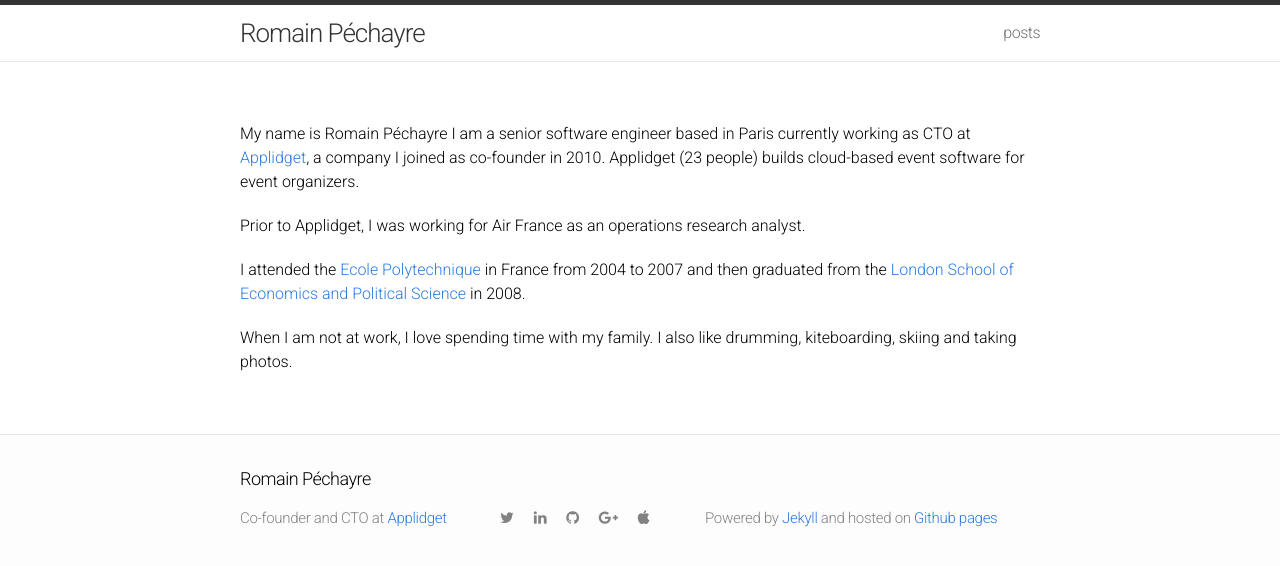
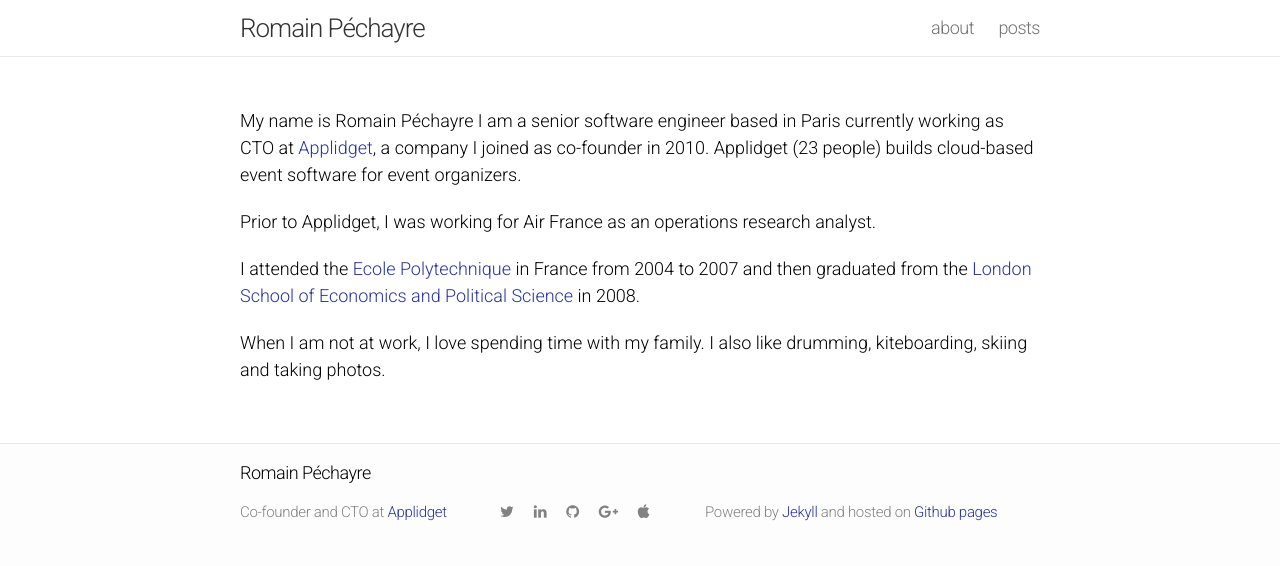
Before and after one commit to rpechayr/old-www, a Jekyll site: the page built from about.md, in a window 1280 px wide. Shown: the top 566 px of the page. Built offline with Jekyll 4.4.1, drawn with Linux system fonts in a browser that asks for light colours; nearby versions of some CDN libraries.

Commit message:
Update style and fix some display issues

```diff
--- a/_layouts/page.html
+++ b/_layouts/page.html
@@ -3,9 +3,11 @@ layout: default
 ---
 <div class="post">
 
-  <header class="post-header">
-    <h1>{{ page.title }}</h1>
-  </header>
+  {% if page.hide_title != true %}
+    <header class="post-header">
+      <h1>{{ page.title }}</h1>
+    </header>
+  {% endif %}
 
   <article class="post-content">
   {{ content }}
--- a/about.md
+++ b/about.md
@@ -1,6 +1,8 @@
 ---
 layout: page
 permalink: /
+title: about
+hide_title: true
 description: Romain Péchayre, senior software engineer based in Paris. Currently working as CTO at Applidget.
 ---
 
--- a/css/main.css
+++ b/css/main.css
@@ -10,7 +10,7 @@ html, body { height: 100%; }
 
 body {
   font-family: "Roboto", Helvetica, Arial, sans-serif;
-  font-size: 16px;
+  font-size: 18px;
   line-height: 1.5;
   font-weight: 300;
   background-color: #fdfdfd;
@@ -18,9 +18,9 @@ body {
 
 h1, h2, h3, h4, h5, h6 { font-size: 100%; font-weight: 400; }
 
-a         { color: #2a7ae2; text-decoration: none; }
-a:hover   { color: #000; text-decoration: underline; }
-a:visited { color: #205caa; }
+a         { color: #283593; text-decoration: none; }
+a:hover   { color: #333; }
+a:visited { color: #283593; }
 
 /* Utility */
 
@@ -41,7 +41,6 @@ a:visited { color: #205caa; }
 /* Site header */
 
 .site-header {
-  border-top: 5px solid #333;
   border-bottom: 1px solid #e8e8e8;
   min-height: 56px;
   background-color: white;
@@ -77,7 +76,7 @@ a:visited { color: #205caa; }
 
 .site-footer {
   border-top: 1px solid #e8e8e8;
-  padding: 30px 0;
+  padding: 15px 0;
 }
 
 .footer-heading {
@@ -148,12 +147,10 @@ a:visited { color: #205caa; }
 
 .posts { list-style-type: none; }
 
-.posts li { margin-bottom: 30px; }
+.posts li { margin-bottom: 15px; }
 
 .posts .post-link {
-  font-size: 24px;
-  letter-spacing: -1px;
-  line-height: 1;
+  font-size: 20px;
 }
 
 .posts .post-date {
@@ -169,9 +166,7 @@ a:visited { color: #205caa; }
 .post-header { margin: 10px 0 30px; }
 
 .post-header h1 {
-  font-size: 42px;
-  letter-spacing: -1.75px;
-  line-height: 1;
+  font-size: 36px;
   font-weight: 300;
 }
 
@@ -198,13 +193,11 @@ a:visited { color: #205caa; }
 }
 
 .post-content h2 {
-  font-size: 32px;
-  letter-spacing: -1.25px;
+  font-size: 26px;
 }
 
 .post-content h3 {
-  font-size: 26px;
-  letter-spacing: -1px;
+  font-size: 22px;
 }
 
 .post-content h4 {
--- a/posts.html
+++ b/posts.html
@@ -11,8 +11,8 @@ permalink: /posts/
   <ul class="posts">
     {% for post in site.posts %}
       <li>
+        <a class="post-link" href="{{ post.url | prepend: site.baseurl }}">{{ post.title }}</a>
         <span class="post-date">{{ post.date | date: "%b %-d, %Y" }}</span>
-        <a class="post-link" href="{{ post.url | prepend: site.baseurl }}">{{ post.title }}</a>
       </li>
     {% endfor %}
   </ul>
```
Also changed, not shown: _posts/2015-06-26-single-sign-out-problem.md (+5 -5 lines), _layouts/post.html (line endings or trailing spaces).
